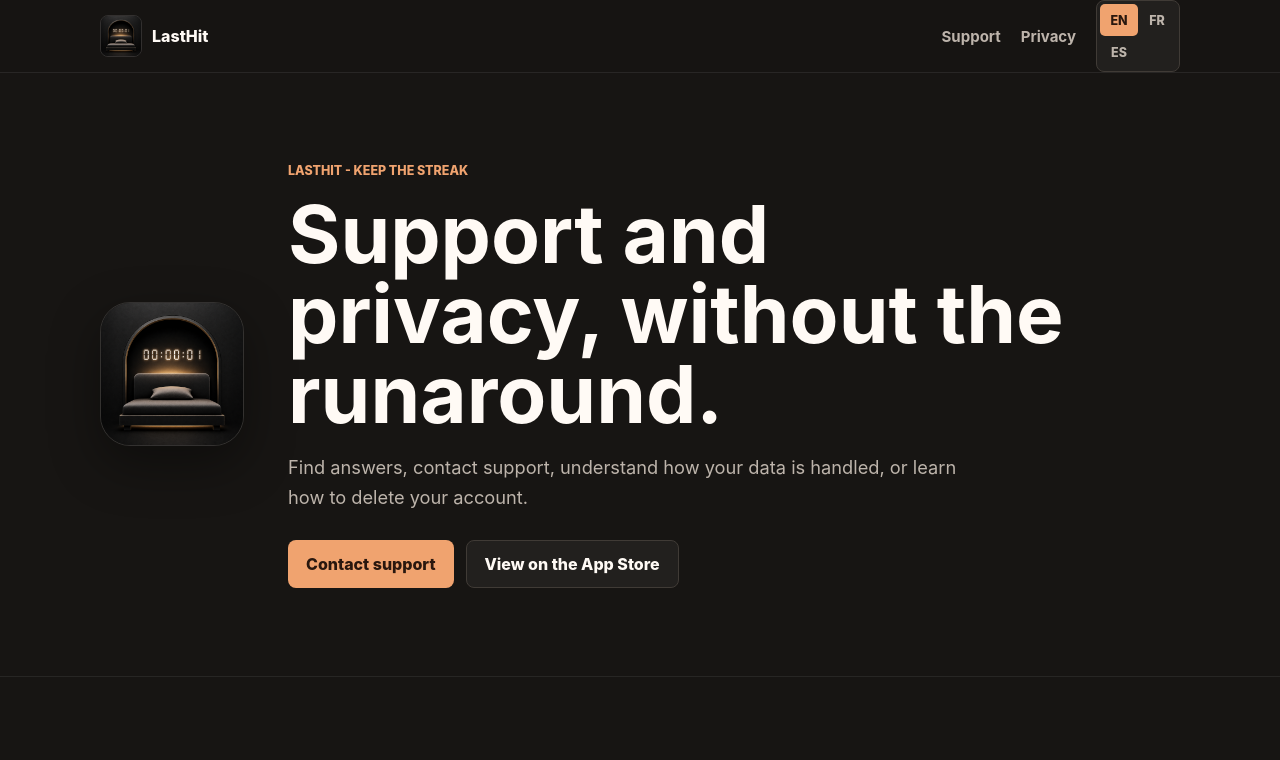
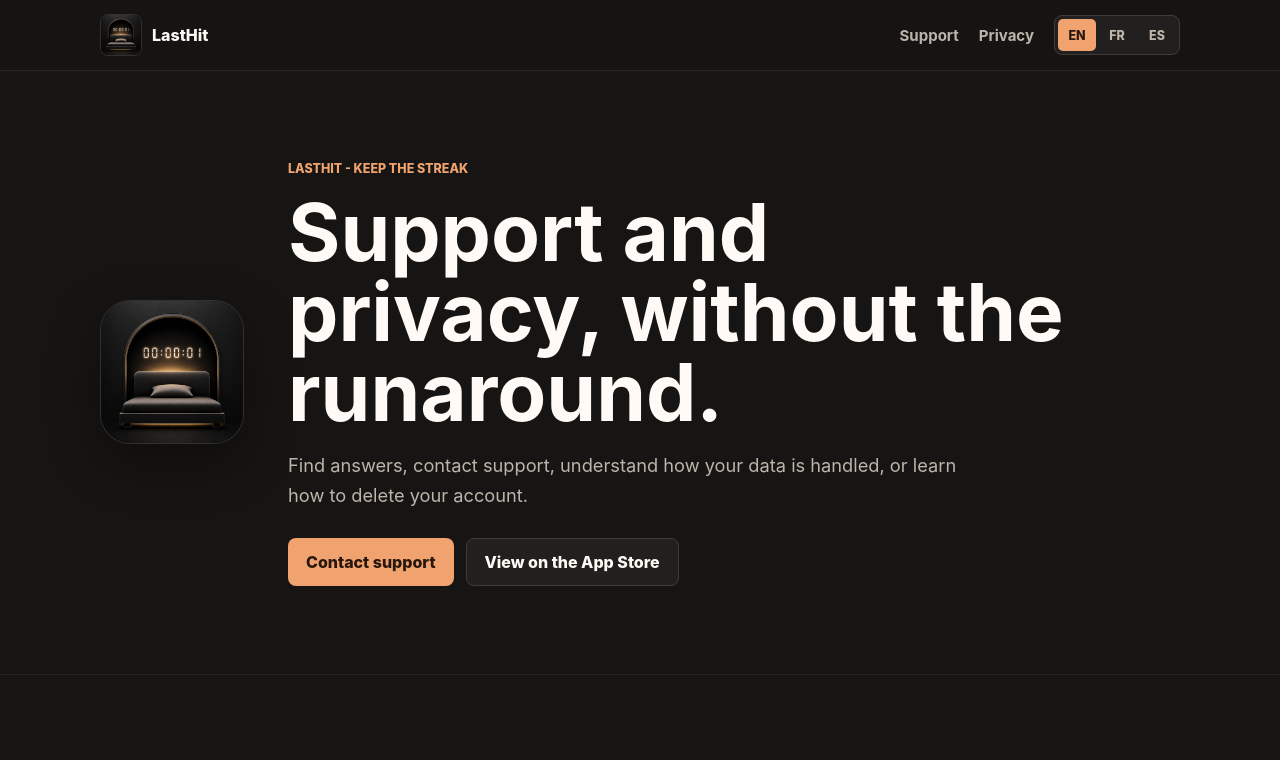
Before and after one commit to geofffreyyy/lasthit-site, a plain HTML site: page index.html in a window 1280 px wide. Shown: the top 760 px of the page. Drawn offline with Linux system fonts and the light colour scheme.

Commit message:
Add files via upload

```diff
--- a/styles.css
+++ b/styles.css
@@ -113,8 +113,9 @@ summary:focus-visible {
 }
 
 .language-switch {
-  display: inline-grid;
-  grid-template-columns: 1fr 1fr;
+  display: inline-flex;
+  align-items: center;
+  gap: 2px;
   padding: 3px;
   border: 1px solid var(--border);
   border-radius: 8px;
```
